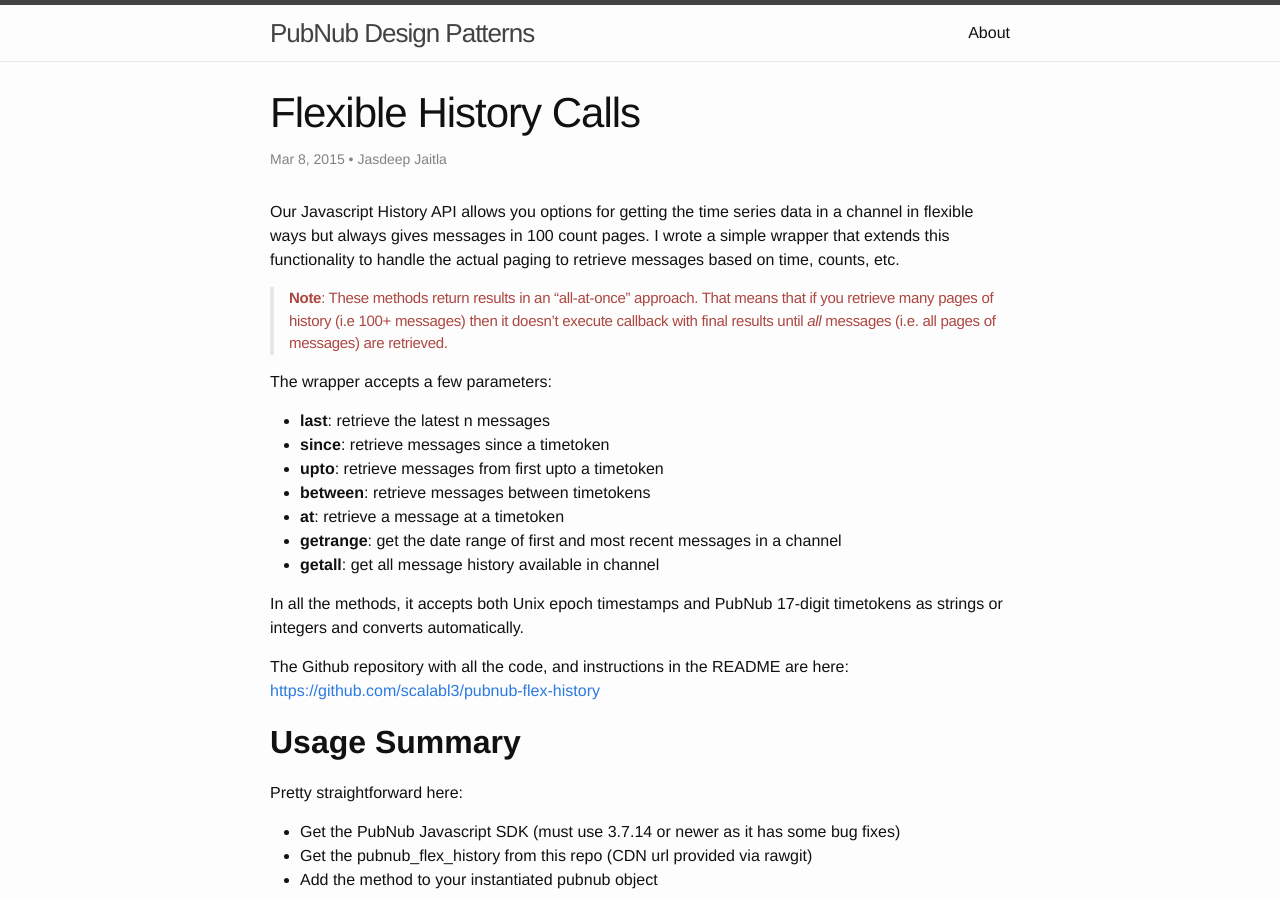
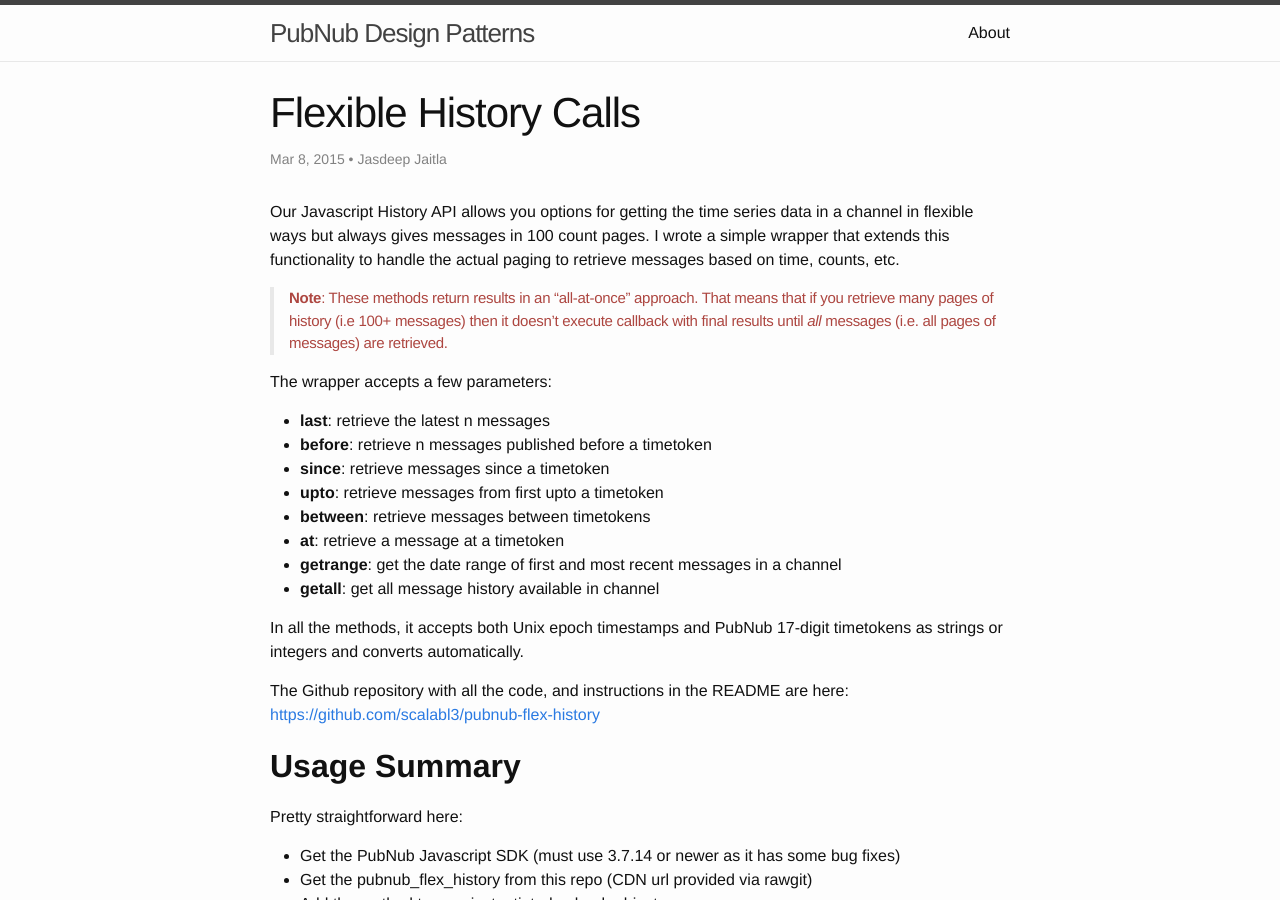
Before and after one commit to pubnub/pubnub-design-patterns, a Jekyll site: the page built from _posts/2015-03-06-Flexible-History-Calls.md, in a window 1280 px wide and 900 px high. Built offline with Jekyll 4.4.1, drawn with Linux system fonts in a browser that asks for light colours.

Commit message:
minor update to flex history

```diff
--- a/_posts/2015-03-06-Flexible-History-Calls.md
+++ b/_posts/2015-03-06-Flexible-History-Calls.md
@@ -13,6 +13,7 @@
 The wrapper accepts a few parameters:
 
 * **last**: retrieve the latest n messages
+* **before**: retrieve n messages published before a timetoken
 * **since**: retrieve messages since a timetoken
 * **upto**: retrieve messages from first upto a timetoken
 * **between**: retrieve messages between timetokens
```
